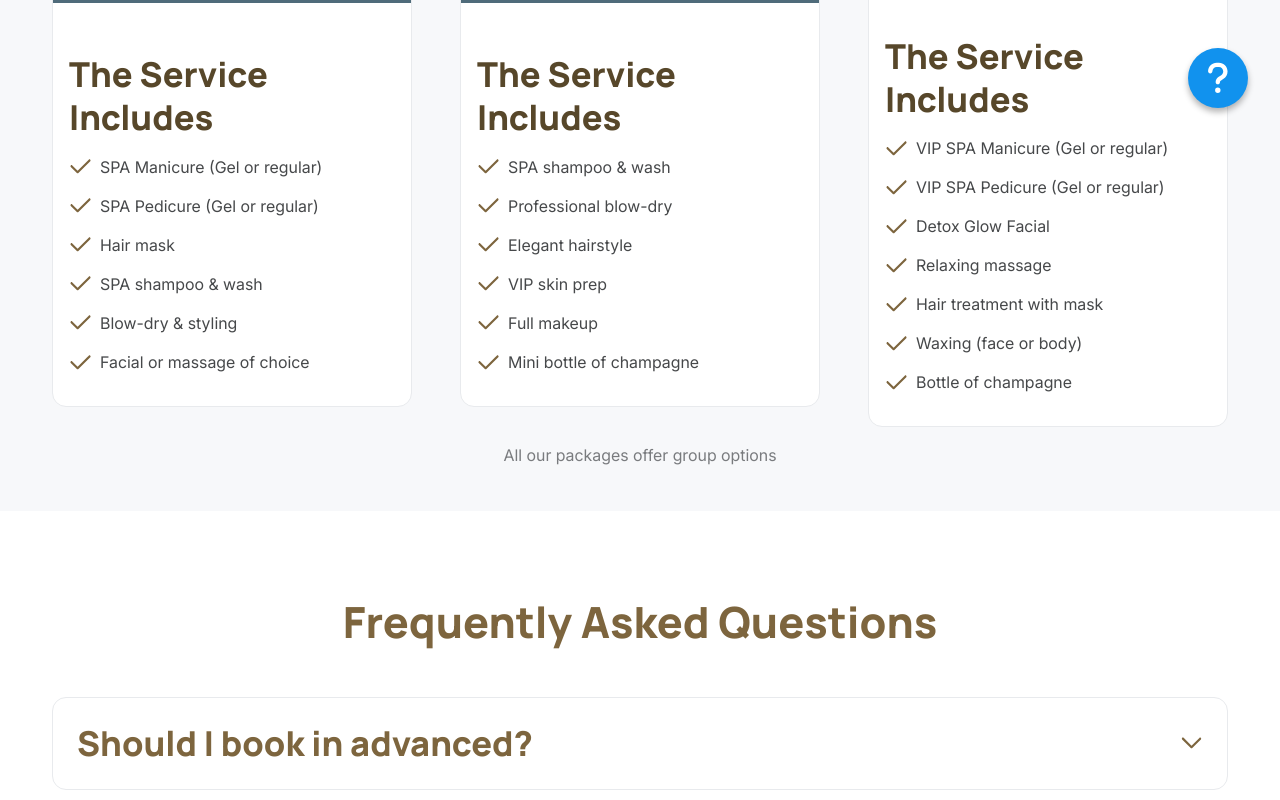
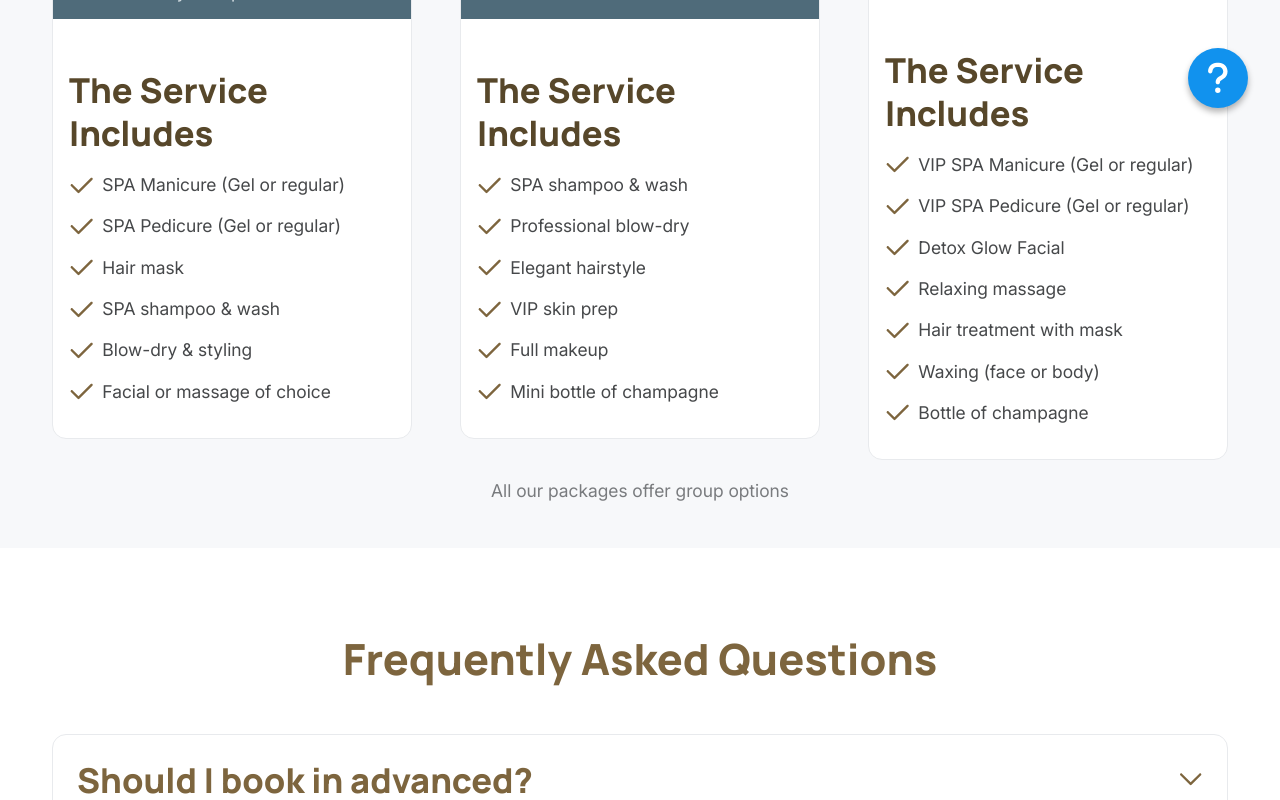
Before and after one commit to darrelmasis/Calma, a React (Vite) app in the folder client/: page /packages in a window 1280 px wide. Shown: the part 660-1460 px from the top of the page. Built offline with nearby package versions, Linux system fonts and the light colour scheme; no server answers.

Commit message:
feat: mejorar la responsividad de los tamaños de fuente y agregar soporte para el peso de fuente 'lead'

```diff
--- a/client/src/styles/base/_typography.scss
+++ b/client/src/styles/base/_typography.scss
@@ -38,8 +38,9 @@ h6 {
 body,
 p,
 li,
+a,
 .text-base {
-  @include mixin.font-size(regular);
+  @include mixin.font-size(regular, $fluid: true);
   font-weight: map.get(typo.$font-weights, regular);
 }
 
@@ -52,3 +53,7 @@ small,
 .small {
   @include mixin.font-size(small);
 }
+
+.fs-inherit {
+  font-size: inherit !important;
+}
--- a/client/src/styles/mixins/_typography.scss
+++ b/client/src/styles/mixins/_typography.scss
@@ -21,7 +21,7 @@
   @each $name, $size in $sizes {
     .fs-#{'' + $name} {
       font-size: $size;
-      @if ($name == 'display-1') or ($name == 'display-2') {
+      @if ($name == 'display-1') or ($name == 'display-2') or($name == 'lead') {
         font-weight: fn.weight(light, typo.$font-weights);
       }
     }
```
